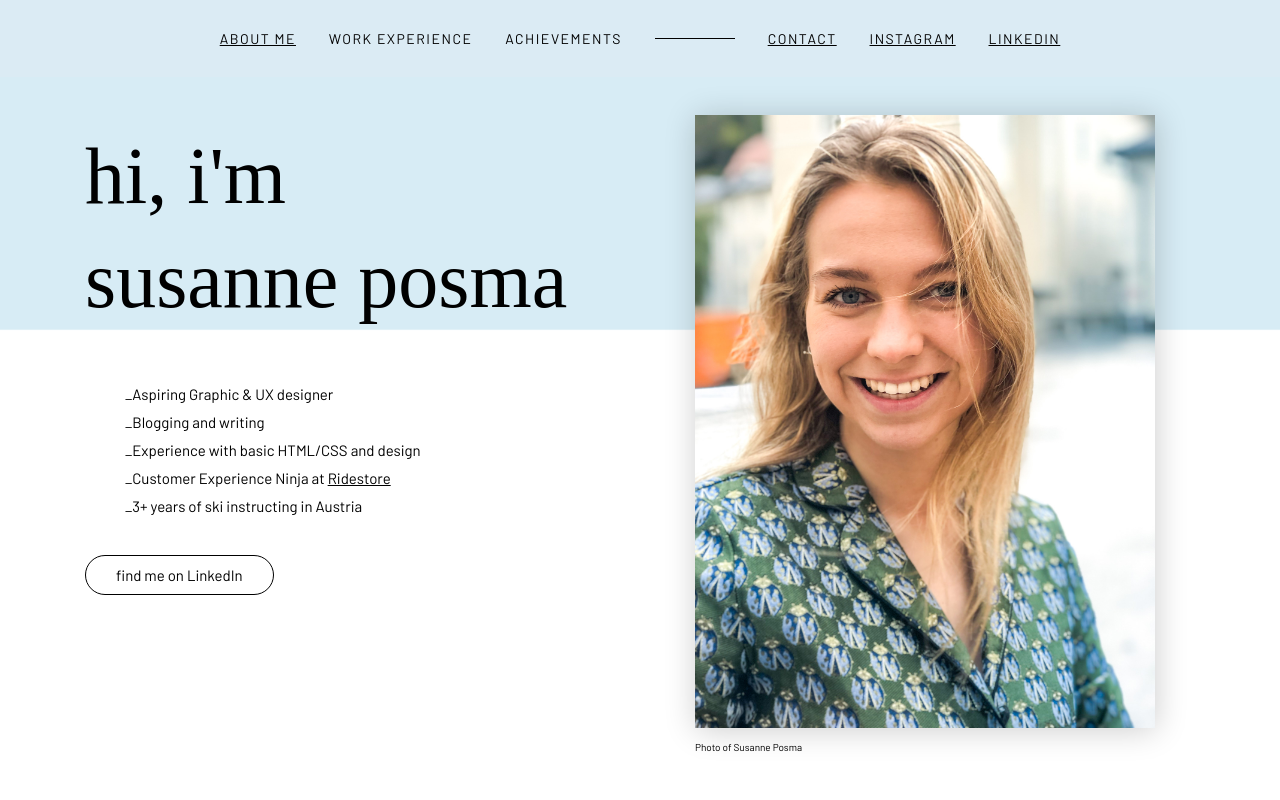
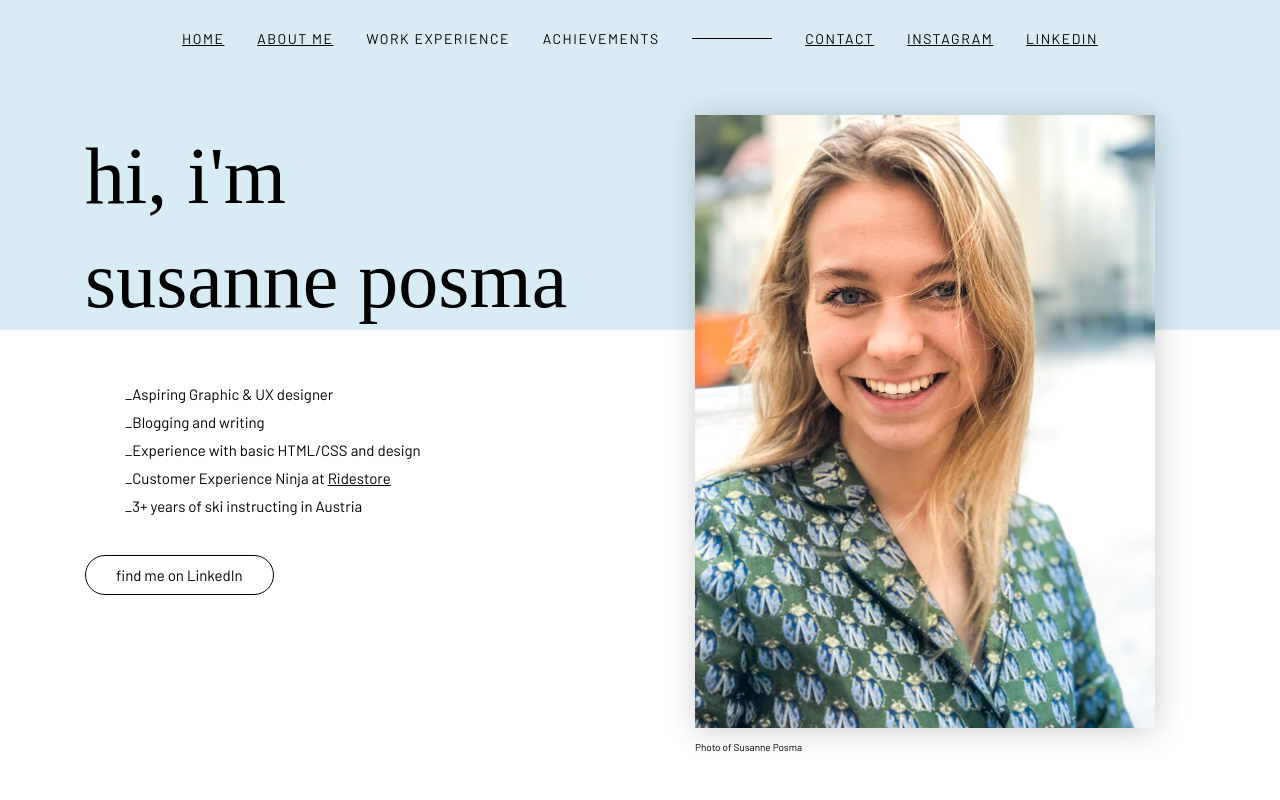
Before and after one commit to susanneeva/susanneeva.github.io, a plain HTML site: page index.html in a window 1280 px wide. Shown: the top 800 px of the page. Drawn offline with Linux system fonts and the light colour scheme; a web font is replaced by a local one.

Commit message:
Added extra nav

```diff
--- a/index.html
+++ b/index.html
@@ -9,12 +9,12 @@
     <link rel="preconnect" href="https://fonts.gstatic.com">
     <link href="https://fonts.googleapis.com/css2?family=Barlow:wght@200;400;700&family=Inknut+Antiqua:wght@300;400;700&display=swap"
     rel="stylesheet">
-    <link rel="style" type="text/css" href="../style.css">
   </head>
 <body>
    <!-- top page navigation -->
    <nav>
     <ul>
+      <li><a href="https://susanneeva.github.io/">home</a></li>
       <li><a href="aboutme.html">about me</a></li>
       <li>work experience</li>
       <li>achievements</li>
```
